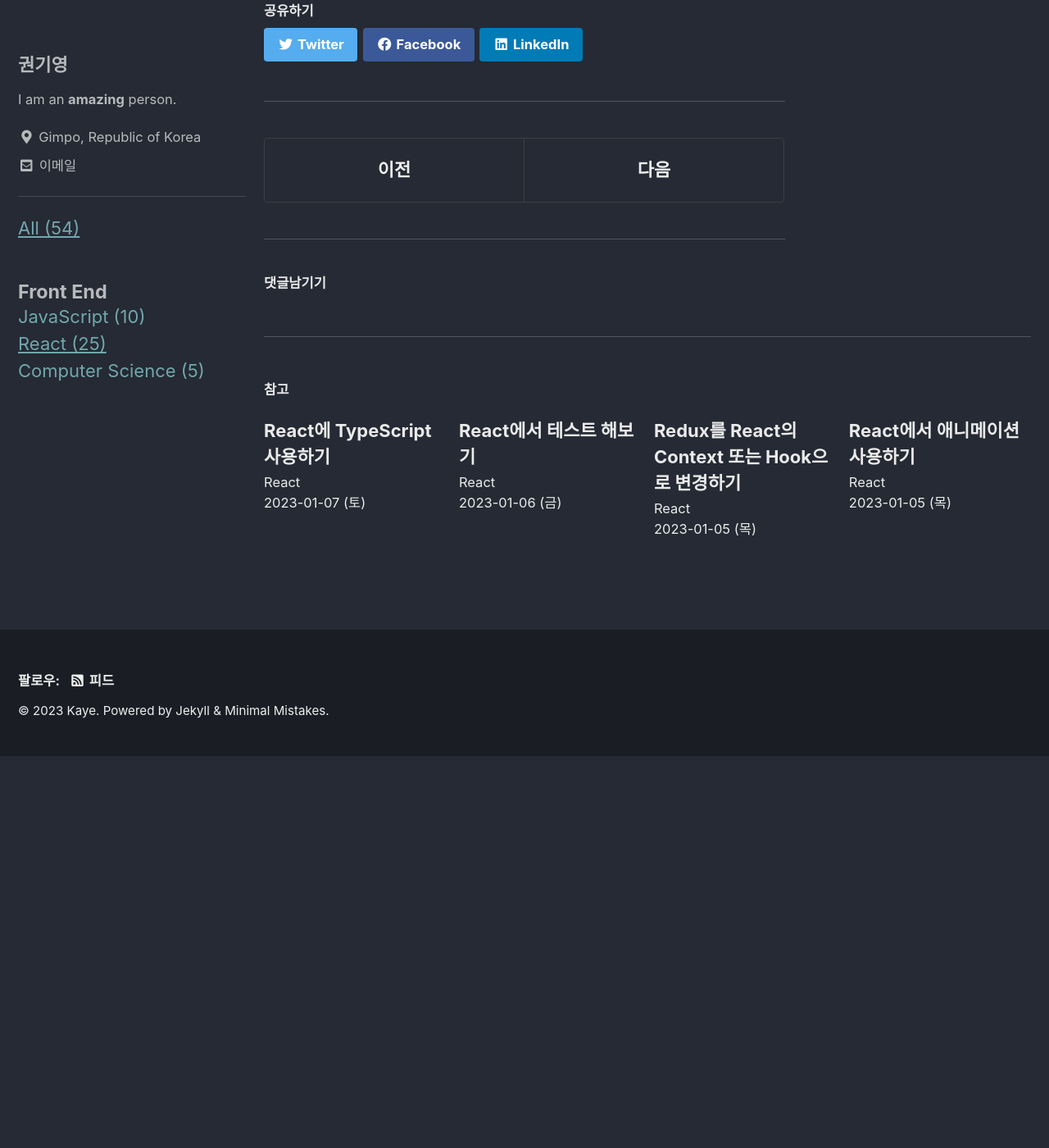
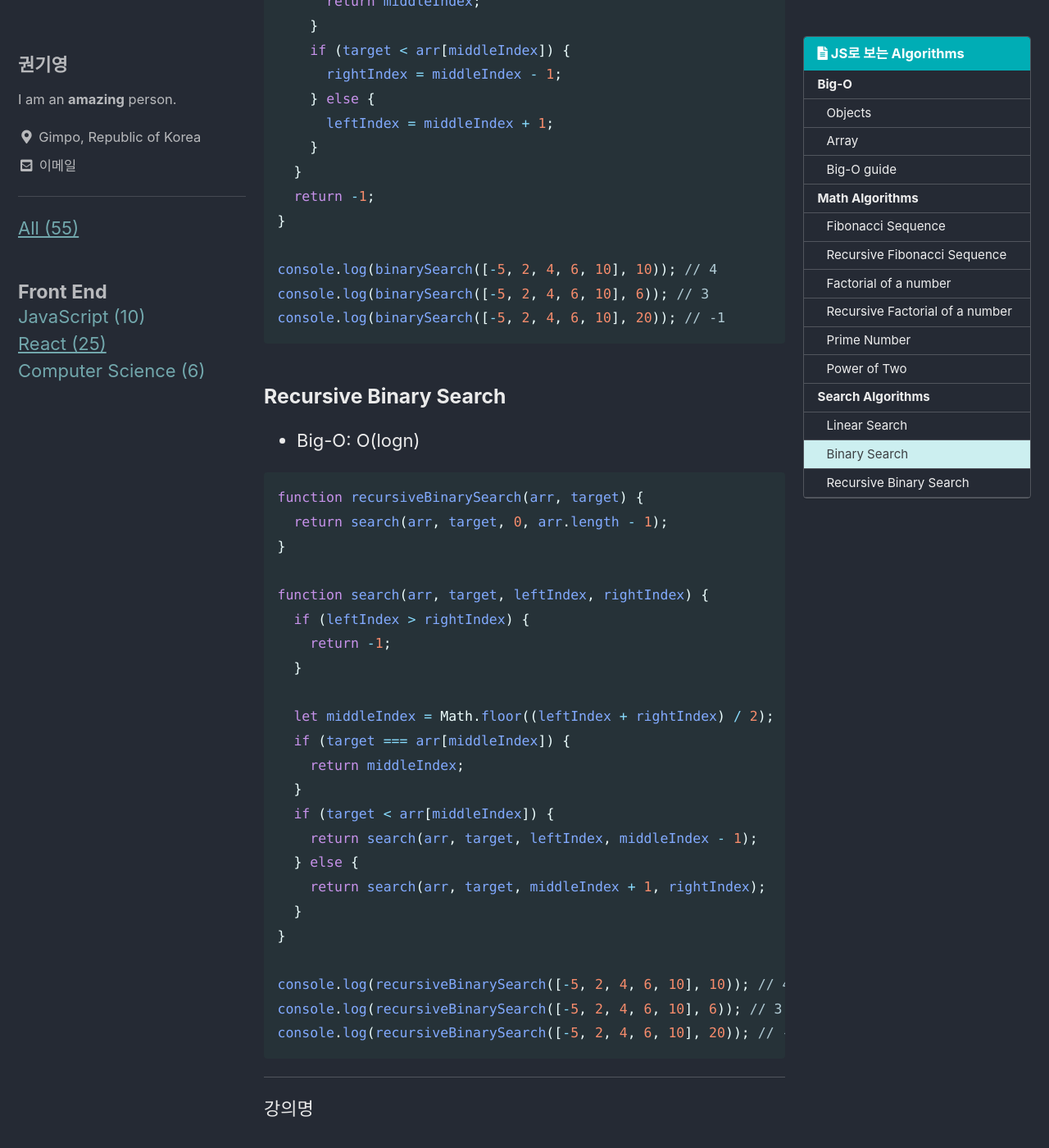
Before and after one commit to jhan117/jhan117.github.io, a Jekyll site: the page built from _posts/2023-01-05-js-algorithms-learn1.md, in a window 1280 px wide and 1400 px high, scrolled down 8036 px. Shown: the whole window at 82% size. Built offline with Jekyll 4.4.1, drawn with Linux system fonts in a browser that asks for light colours; cached includes are drawn as plain includes; comment, search, counter and statistics services are not loaded; before the commit the page ends 8958 px from its top, so only the background shows below that; some of the changed text lies outside the part shown.

Commit message:
TIL: 2023-01-08

````diff
--- a/_posts/2023-01-05-js-algorithms-learn1.md
+++ b/_posts/2023-01-05-js-algorithms-learn1.md
@@ -262,6 +262,64 @@ console.log(linearSearch([-5, 2, 10, 4, 6], 6)); // 4
 console.log(linearSearch([-5, 2, 10, 4, 6], 20)); // -1
 ```
 
+### Binary Search
+
+- Big-O: O(logn)
+
+```js
+function binarySearch(arr, target) {
+  let leftIndex = 0;
+  let rightIndex = arr.length - 1;
+
+  while (leftIndex <= rightIndex) {
+    let middleIndex = Math.floor((leftIndex + rightIndex) / 2);
+    if (target === arr[middleIndex]) {
+      return middleIndex;
+    }
+    if (target < arr[middleIndex]) {
+      rightIndex = middleIndex - 1;
+    } else {
+      leftIndex = middleIndex + 1;
+    }
+  }
+  return -1;
+}
+
+console.log(binarySearch([-5, 2, 4, 6, 10], 10)); // 4
+console.log(binarySearch([-5, 2, 4, 6, 10], 6)); // 3
+console.log(binarySearch([-5, 2, 4, 6, 10], 20)); // -1
+```
+
+### Recursive Binary Search
+
+- Big-O: O(logn)
+
+```js
+function recursiveBinarySearch(arr, target) {
+  return search(arr, target, 0, arr.length - 1);
+}
+
+function search(arr, target, leftIndex, rightIndex) {
+  if (leftIndex > rightIndex) {
+    return -1;
+  }
+
+  let middleIndex = Math.floor((leftIndex + rightIndex) / 2);
+  if (target === arr[middleIndex]) {
+    return middleIndex;
+  }
+  if (target < arr[middleIndex]) {
+    return search(arr, target, leftIndex, middleIndex - 1);
+  } else {
+    return search(arr, target, middleIndex + 1, rightIndex);
+  }
+}
+
+console.log(recursiveBinarySearch([-5, 2, 4, 6, 10], 10)); // 4
+console.log(recursiveBinarySearch([-5, 2, 4, 6, 10], 6)); // 3
+console.log(recursiveBinarySearch([-5, 2, 4, 6, 10], 20)); // -1
+```
+
 ---
 
 강의명
````
Also changed, not shown: other parts of _posts/2023-01-05-js-algorithms-learn1.md (+1 -1 lines), _posts/2023-01-07-react-learn22.md (+7 -1 lines), _posts/2023-01-08-js-algorithms-learn2.md (added, +89 -0 lines).
